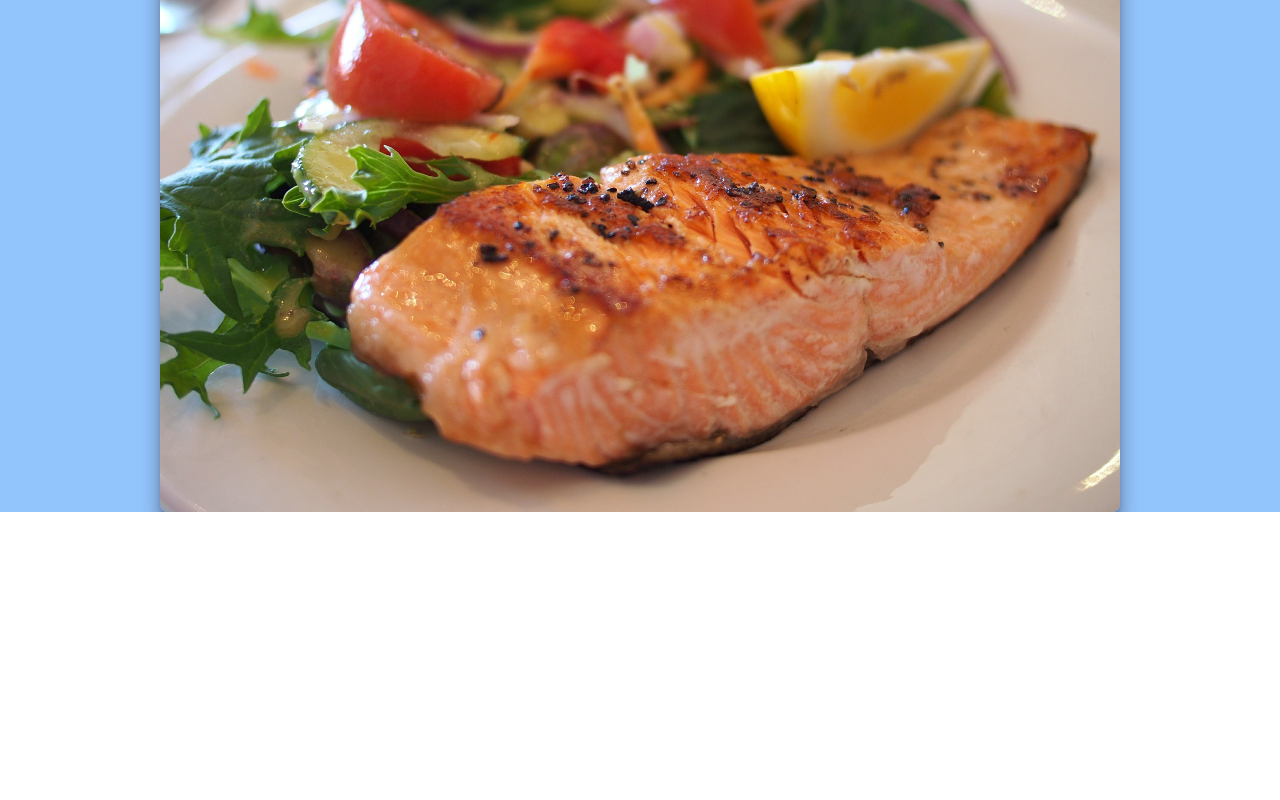
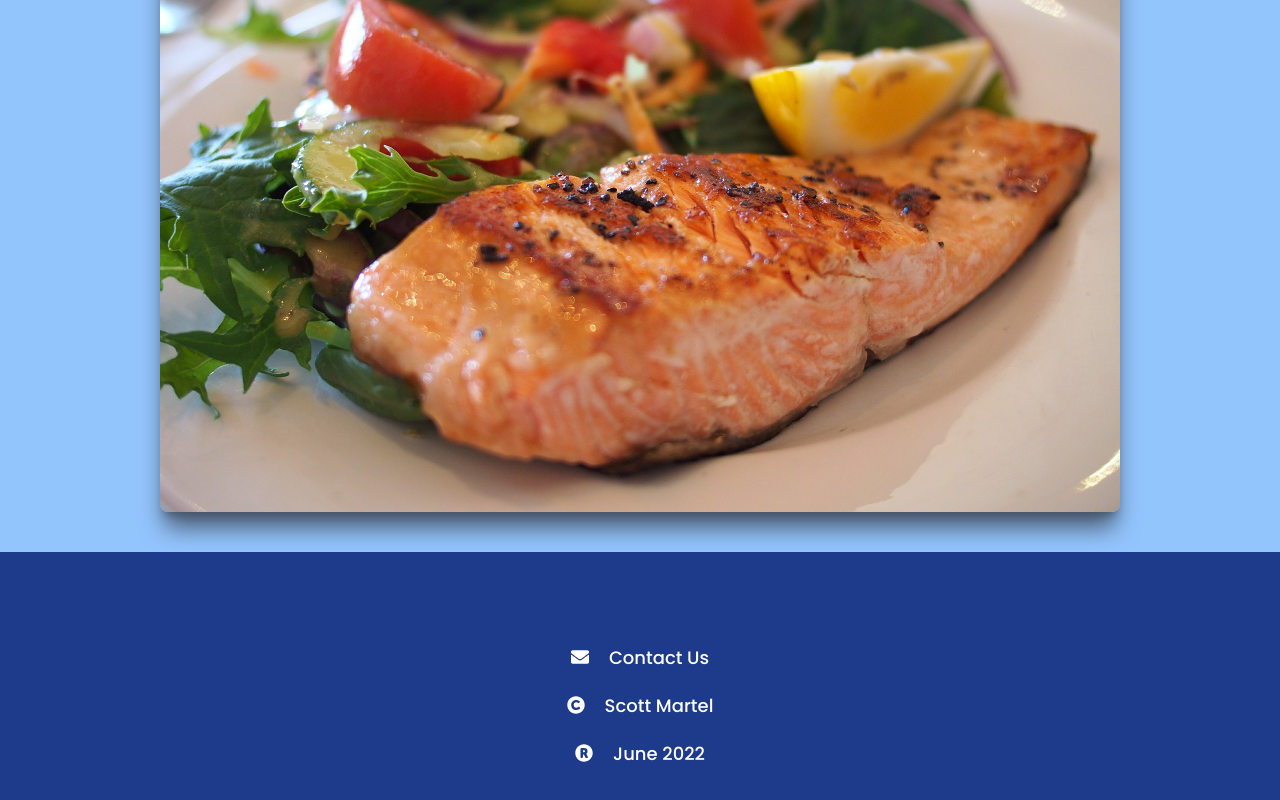
Before and after one commit to sc-martel93/recipe-book, a React (Create React App) app in the folder client/: page / in a window 1280 px wide. Shown: the part 2740-3540 px from the top of the page. Before the commit the page ends 3252 px from the top, so only its background shows below. Built offline with nearby package versions, Linux system fonts and the light colour scheme; no server answers.

Commit message:
Add footer to home page

```diff
--- /dev/null
+++ b/client/src/components/Footer/Footer.jsx
@@ -0,0 +1,39 @@
+import { FontAwesomeIcon } from "@fortawesome/react-fontawesome";
+import { faEnvelope, faCopyright, faRegistered } from "@fortawesome/free-solid-svg-icons";
+
+const Footer = () => {
+  return (
+    <footer className="bg-blue-900 h-72 text-center flex items-center justify-center flex-col mt-10">
+        <ul className="text-white text-lg">
+          <li className="mt-5">
+            <a
+              href="mailto:scott.martel06@qc.quincycollege.edu"
+              className="hover:text-yellow-300 focus:text-yellow-300 hover:tracking-wider"
+            >
+              <FontAwesomeIcon
+                icon={faEnvelope}
+                className="mr-5"
+              />
+              Contact Us
+            </a>
+          </li>
+          <li className="mt-5">
+            <FontAwesomeIcon
+              icon={faCopyright}
+              className="mr-5"
+            />
+            Scott Martel
+          </li>
+          <li className="mt-5">
+            <FontAwesomeIcon
+                icon={faRegistered}
+                className="mr-5"
+            />
+            June 2022
+          </li>
+        </ul>
+      </footer>
+  )
+}
+
+export default Footer
--- a/client/src/pages/Home/HomePage.jsx
+++ b/client/src/pages/Home/HomePage.jsx
@@ -7,6 +7,7 @@ import cake from "../../assets/images/cake.jpg";
 import spaghetti from "../../assets/images/spaghetti.jpg";
 import vegetables from "../../assets/images/vegetables.jpg";
 import salmon from "../../assets/images/salmon.jpg";
+import Footer from "../../components/Footer/Footer";
 
 const HomePage = () => {
   const navigate = useNavigate();
@@ -86,6 +87,8 @@ const HomePage = () => {
         <img src={salmon} alt="salmon" className="w-5/6 mx-auto rounded-lg shadow-xl shadow-slate-600" />
       </section>
 
+      <Footer />
+
     </section>
   );
 };
```
